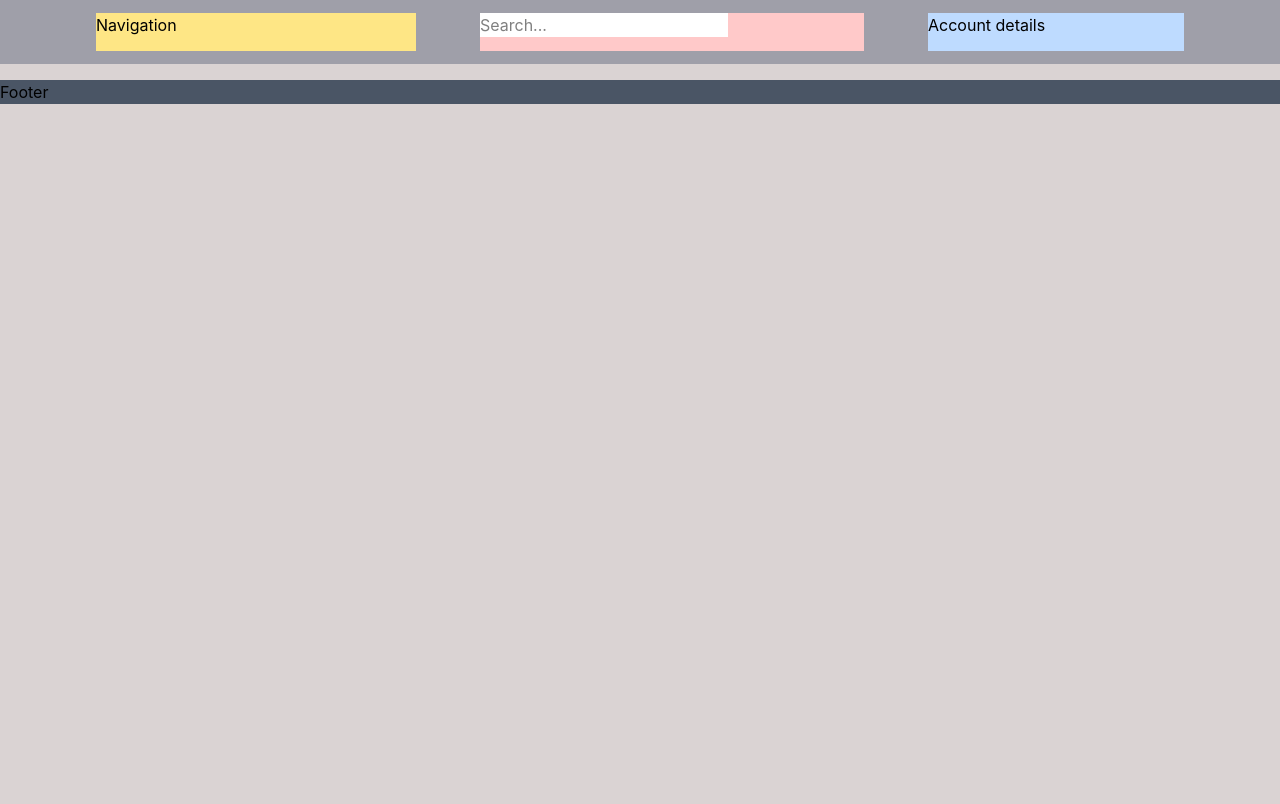
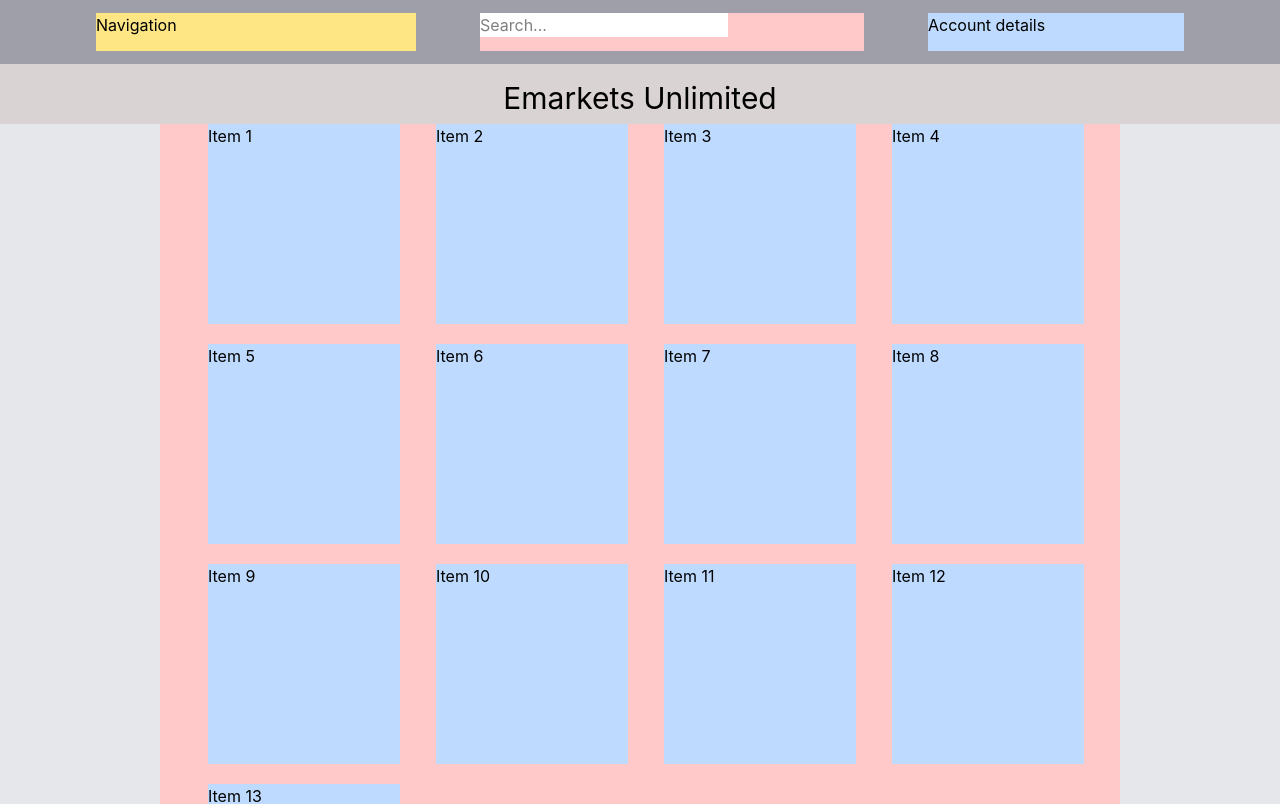
Before and after one commit to FHZergursh/EMarkets-Unlimited, a React (Vite) app in the folder frontend/: page / in a window 1280 px wide. Shown: the top 804 px of the page. Built offline with nearby package versions, Linux system fonts and the light colour scheme.

Commit message:
tweaks to frontend and backend
small changes that wouldn't really fit into their own PR, including a fix for the homepage that changed body to a div so it would display properly as a component.

```diff
--- a/frontend/src/components/Footer.tsx
+++ b/frontend/src/components/Footer.tsx
@@ -2,7 +2,12 @@ import React from 'react'
 
 const Footer = () => {
   return (
-    <div className='bg-gray-600 '>Footer</div>
+    <div className='bg-gray-600 h-20 flex flex-col'>
+      <div></div>
+      <div>Return to home page</div>
+
+
+    </div>
   )
 }
 
--- a/frontend/src/components/ProductsGrid.tsx
+++ b/frontend/src/components/ProductsGrid.tsx
@@ -1,7 +1,26 @@
-import React from 'react'
+import React, { useEffect, useState } from 'react'
 import ProductCard from './ProductCard'
+import { type Products } from '../types/Products'
 
 const ProductsGrid = () => {
+  const [products, setProducts] = useState<Products[]>([])
+
+useEffect(() => {
+  const getProducts = () => {
+    console.log("Get products ran")
+
+  }
+
+  getProducts()
+
+
+
+  console.log("Use effect ran")
+
+}, [])
+
+
+
   return (
     <div>
       <h1 className='text-3xl text-center mb-2'>Emarkets Unlimited</h1>
--- a/frontend/src/pages/HomePage.tsx
+++ b/frontend/src/pages/HomePage.tsx
@@ -3,9 +3,11 @@ import ProductsGrid from '../components/ProductsGrid'
 
 const HomePage = () => {
   return (
-    <body className='min-h-screen flex flex-col justify-between'>
-      <main className='grow'> <ProductsGrid /></main>
-    </body>
+    <div className='min-h-screen flex flex-col justify-between'>
+      <main className='grow'>
+        <ProductsGrid />
+      </main>
+    </div>
   )
 }
 
--- a/frontend/src/pages/LoginPage.tsx
+++ b/frontend/src/pages/LoginPage.tsx
@@ -2,7 +2,15 @@ import React from 'react'
 
 const LoginPage = () => {
   return (
-    <div>LoginPage</div>
+    <div>
+
+      <h1>Login</h1>
+      <input>Enter your username</input>
+      <input>Enter your password</input>
+
+
+
+    </div>
   )
 }
 
--- a/frontend/src/types/Products.ts
+++ b/frontend/src/types/Products.ts
@@ -1,3 +1,7 @@
 export interface Products {
-  id: number
+  productid: number,
+  name: string,
+  imageurl: string,
+  price: number,
+  stock: number
 }
```
Also changed, not shown: 1 other file (tests, documents, lock files or other folders).
